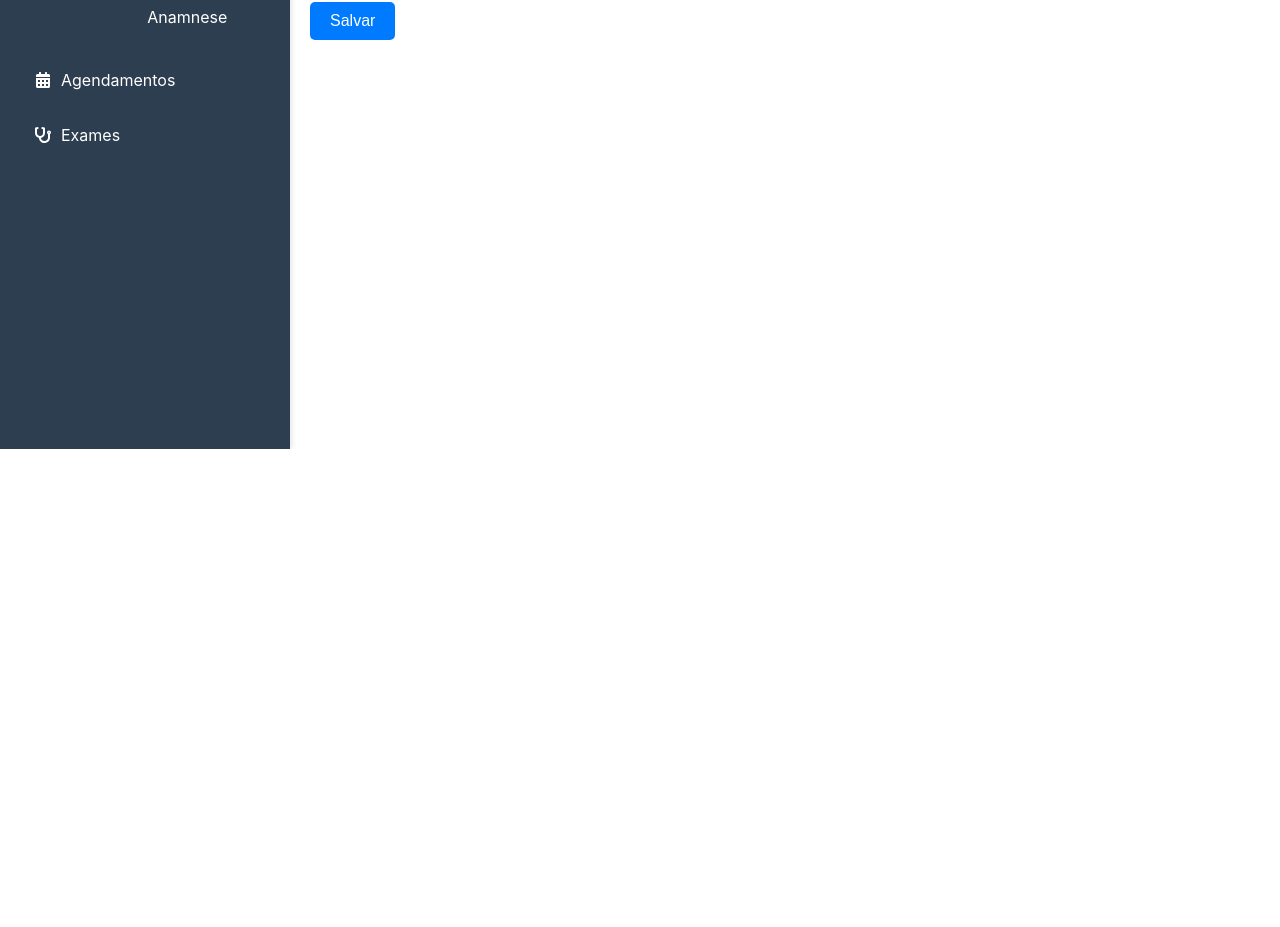
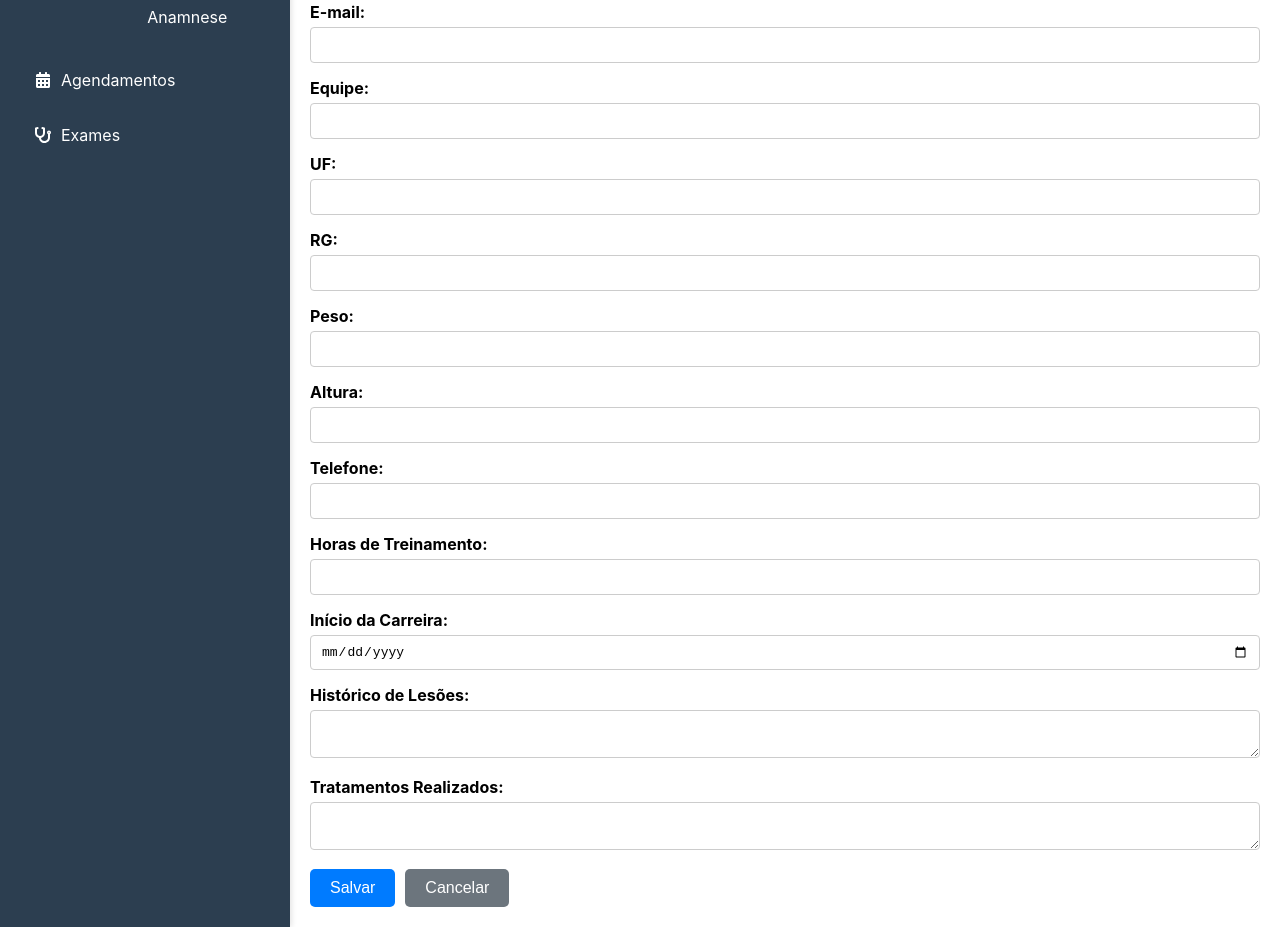
Before and after one commit to imscharf/corpore, a React (Create React App) app in the folder frontend/: page /cadastro/atleta in a window 1280 px wide. Shown: the part 391-1318 px from the top of the page. Before the commit the page ends 840 px from the top, so only its background shows below. Built offline with nearby package versions, Linux system fonts and the light colour scheme.

Commit message:
Update CadastroAtleta.js

```diff
--- a/frontend/src/pages/CadastroAtleta.js
+++ b/frontend/src/pages/CadastroAtleta.js
@@ -12,7 +12,7 @@ const CadastroAtleta = () => {
     cpf: '',
     peso: '',
     altura: '',
-    email: '',
+    email: '', // Adicione o campo email aqui
     telefone: '',
     horasTreinamento: '',
     inicioCarreira: '',
@@ -38,7 +38,7 @@ const CadastroAtleta = () => {
       // Resetar formulário ou redirecionar
       setFormData({
         nome: '', sexo: 'Masculino', dataNascimento: '', equipe: '', uf: '', rg: '', cpf: '',
-        peso: '', altura: '', email: '', telefone: '', horasTreinamento: '',
+        peso: '', altura: '', email: '', telefone: '', horasTreinamento: '', // Certifique-se de resetar o email também
         inicioCarreira: '', historicoLesoes: '', tratamentosRealizados: '',
       });
     } catch (error) {
@@ -51,7 +51,6 @@ const CadastroAtleta = () => {
     <div>
       <h2>Cadastro de Atleta</h2>
       <form onSubmit={handleSubmit}>
-        {/* Renderize os campos do formulário conforme o PDF */}
         <div className="form-group">
           <label>Nome:</label>
           <input type="text" name="nome" value={formData.nome} onChange={handleChange} required />
@@ -72,8 +71,58 @@ const CadastroAtleta = () => {
           <label>CPF:</label>
           <input type="text" name="cpf" value={formData.cpf} onChange={handleChange} required />
         </div>
-        {/* Continue com os outros campos... */}
+        {/* NOVO CAMPO: Email */}
+        <div className="form-group">
+          <label>E-mail:</label>
+          <input type="email" name="email" value={formData.email} onChange={handleChange} required />
+        </div>
+        {/* Outros campos opcionais que você queira adicionar, baseados no modelo Atleta.js */}
+        <div className="form-group">
+          <label>Equipe:</label>
+          <input type="text" name="equipe" value={formData.equipe} onChange={handleChange} />
+        </div>
+        <div className="form-group">
+          <label>UF:</label>
+          <input type="text" name="uf" value={formData.uf} onChange={handleChange} />
+        </div>
+        <div className="form-group">
+          <label>RG:</label>
+          <input type="text" name="rg" value={formData.rg} onChange={handleChange} />
+        </div>
+        <div className="form-group">
+          <label>Peso:</label>
+          <input type="number" name="peso" value={formData.peso} onChange={handleChange} />
+        </div>
+        <div className="form-group">
+          <label>Altura:</label>
+          <input type="number" name="altura" value={formData.altura} onChange={handleChange} />
+        </div>
+        <div className="form-group">
+          <label>Telefone:</label>
+          <input type="text" name="telefone" value={formData.telefone} onChange={handleChange} />
+        </div>
+        <div className="form-group">
+          <label>Horas de Treinamento:</label>
+          <input type="number" name="horasTreinamento" value={formData.horasTreinamento} onChange={handleChange} />
+        </div>
+        <div className="form-group">
+          <label>Início da Carreira:</label>
+          <input type="date" name="inicioCarreira" value={formData.inicioCarreira} onChange={handleChange} />
+        </div>
+        <div className="form-group">
+          <label>Histórico de Lesões:</label>
+          <textarea name="historicoLesoes" value={formData.historicoLesoes} onChange={handleChange}></textarea>
+        </div>
+        <div className="form-group">
+          <label>Tratamentos Realizados:</label>
+          <textarea name="tratamentosRealizados" value={formData.tratamentosRealizados} onChange={handleChange}></textarea>
+        </div>
         <button type="submit">Salvar</button>
+        <button type="button" onClick={() => setFormData({
+            nome: '', sexo: 'Masculino', dataNascimento: '', equipe: '', uf: '', rg: '', cpf: '',
+            peso: '', altura: '', email: '', telefone: '', horasTreinamento: '',
+            inicioCarreira: '', historicoLesoes: '', tratamentosRealizados: '',
+          })}>Cancelar</button>
       </form>
     </div>
   );
```
